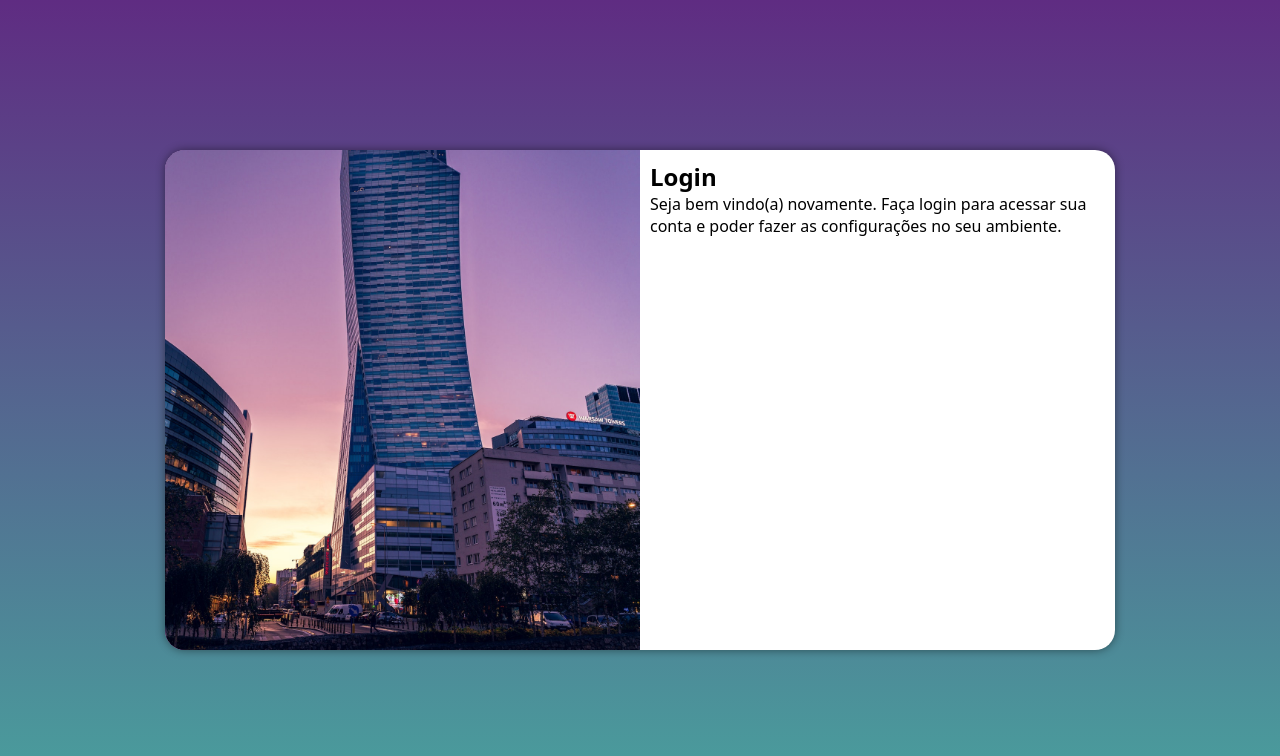
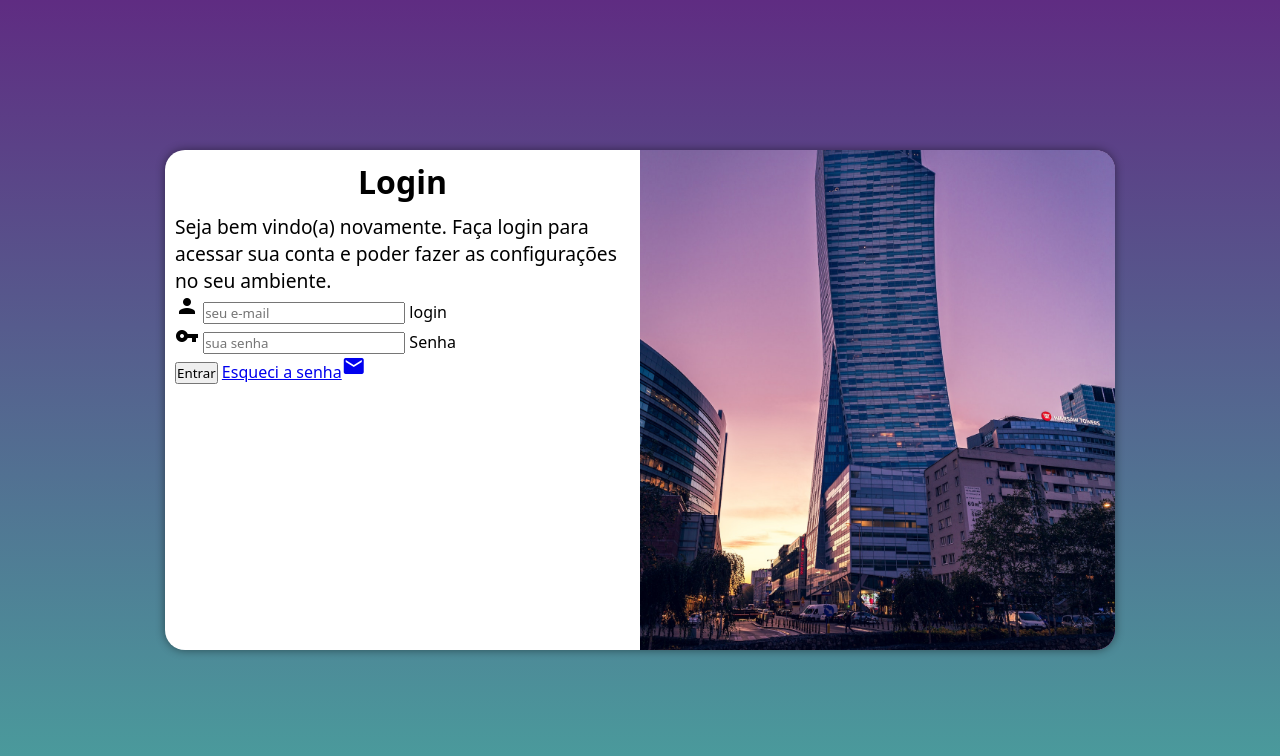
Before and after one commit to LukkazRocha/projeto-login, a plain HTML site: page index.html in a window 1280 px wide. Drawn offline with Linux system fonts and the light colour scheme.

Commit message:
adicionei o formulário

```diff
--- a/estilos/media-query.css
+++ b/estilos/media-query.css
@@ -40,13 +40,21 @@ Grandes telas: acima de 1200px
     }
 
     section#login > div#imagem {
-        float: left;
+        float: right;
         width: 50%;
         height: 100%;
     }
 
     section#login > div#formulario {
-        float: right;
+        float: left;
         width: 50%;
     }
+
+    div#formulario > h1 {
+        font-size: 2em;
+    }
+
+    div#formulario > p {
+        font-size: 1.2em;
+    }
 }
--- a/estilos/style.css
+++ b/estilos/style.css
@@ -54,3 +54,12 @@ section#login > div#formulario {
     display: block;
     padding: 10px;
 }
+
+div#formulario > h1 {
+    text-align: center;
+    margin-bottom: 10px;
+}
+
+div#formulario > p {
+    font-size: 0.8em;
+}
--- a/index.html
+++ b/index.html
@@ -5,6 +5,7 @@
     <meta http-equiv="X-UA-Compatible" content="IE=edge">
     <meta name="viewport" content="width=device-width, initial-scale=1.0">
     <title>Login</title>
+    <link href="https://fonts.googleapis.com/icon?family=Material+Icons"rel="stylesheet">
     <link rel="stylesheet" href="estilos/style.css">
     <link rel="stylesheet" href="estilos/media-query.css">
 </head>
@@ -17,8 +18,21 @@
             <div id="formulario">
                 <h1>Login</h1>
                 <p>Seja bem vindo(a) novamente. Faça login para acessar sua conta e poder fazer as configurações no seu ambiente.</p>
-                <form action="login.php" method="post">
-
+                <form action="login.php" method="post" autocomplete="on">
+                    <div class="campo">
+                        <span class="material-icons">person</span>
+                        <input type="email" name="login" id="ilogin" placeholder="seu e-mail" autocomplete="email" maxlength="30" required>
+                        <label for="ilogin">login</label>
+                    </div>
+                    <div class="campo">
+                        <span class="material-icons">vpn_key</span>
+                        <input type="password" name="senha" id="isenha" placeholder="sua senha" autocomplete="current-password" minlength="8" maxlength="20" required>
+                        <label for="isenha">Senha</label>
+                    </div>
+                    <input type="submit" value="Entrar">
+                    <a href="esqueci.html">
+                        Esqueci a senha<i class="material-icons">mail</i>
+                    </a>
                 </form>
             </div>
         </section>
```
